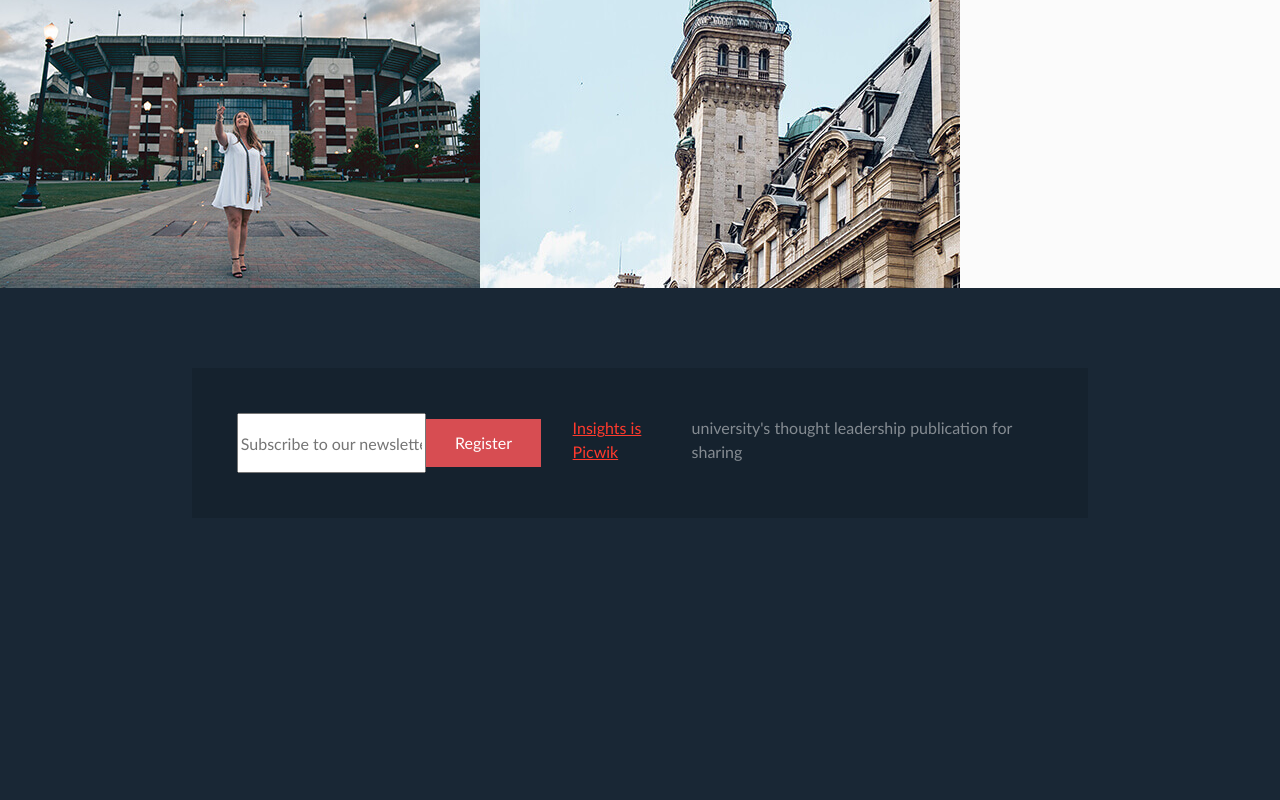
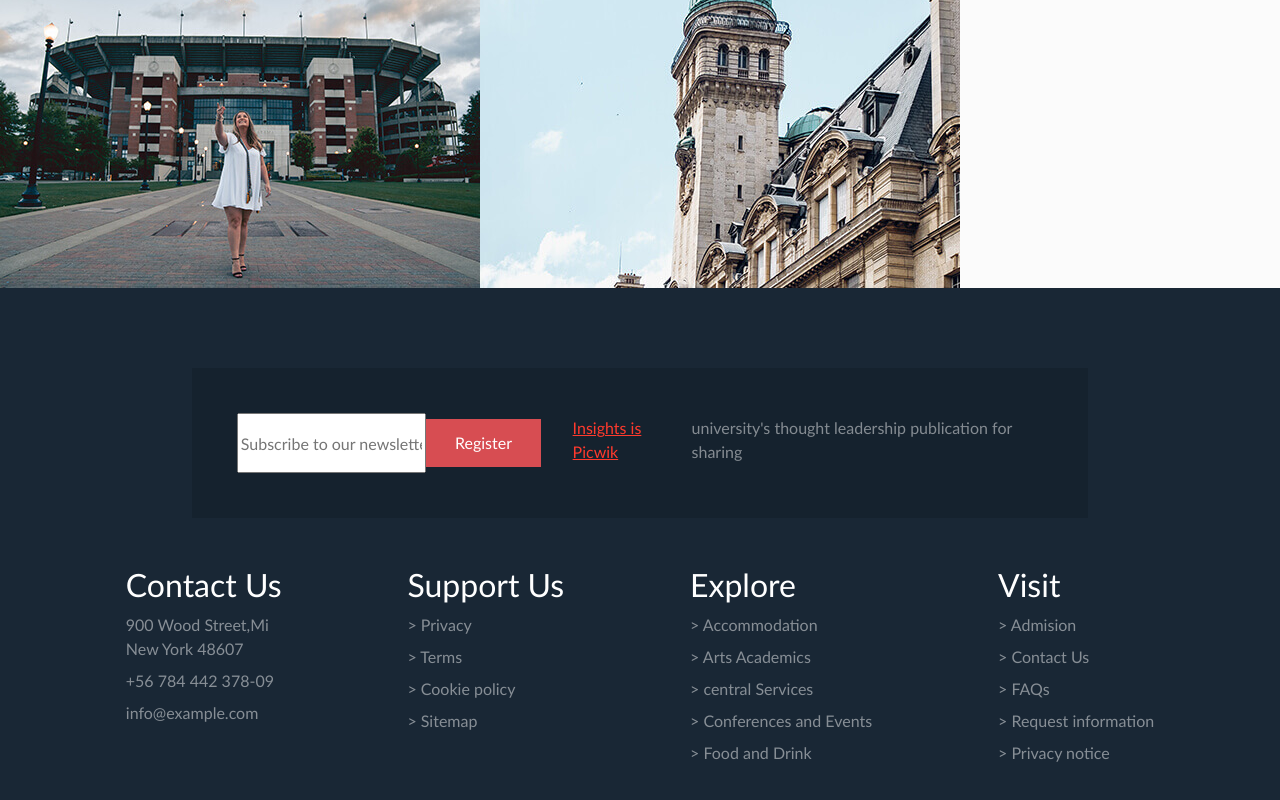
Before and after one commit to devitoangelo/proj-html-vuejs, a Vue app: page / in a window 1280 px wide. Shown: the part 3867-4667 px from the top of the page. Built offline with nearby package versions, Linux system fonts and the light colour scheme.

Commit message:
completed list footer

```diff
--- a/src/App.vue
+++ b/src/App.vue
@@ -397,6 +397,7 @@ export default {
 
   <!-- footer -->
   <footer>
+    <!-- input_footer -->
     <div class="site_footer">
       <div class="footer">
         <div class="templete_footer">
@@ -409,15 +410,58 @@ export default {
             <nav style="color: var(--color_text);">
               university's thought leadership publication for sharing
             </nav>
+          </section>
+        </div>
+      </div>
+
+      <!-- list_footer -->
+      <div class="list_footer">
+        <div class="contanier-info">
+          <aside>
+            <h2>Contact Us</h2>
+            <div class="info_footer">
+              <section class="pb-2"><i class="fa-solid fa-location-dot"></i> 900 Wood Street,Mi <br> New York 48607</section>
+              <section class="pb-2"><i class="fa-solid fa-square-phone"></i> +56 784 442 378-09 </section>
+              <section><i class="fa-regular fa-envelope"></i> info@example.com</section>
+            </div>
+          </aside>
+
+          <aside>
+            <h2>Support Us</h2>
+            <div class="info_footer">
+              <section class="pb-2">> Privacy</section>
+              <section class="pb-2">> Terms</section>
+              <section class="pb-2">> Cookie policy</section>
+              <section>> Sitemap</section>
+            </div>
+          </aside>
 
 
-          </section>
+          <aside>
+            <h2>Explore</h2>
+            <div class="info_footer">
+              <section class="pb-2">> Accommodation</section>
+              <section class="pb-2">> Arts Academics</section>
+              <section class="pb-2"> > central Services </section>
+              <section class="pb-2">> Conferences and Events</section>
+              <section>> Food and Drink </section>
+            </div>
+          </aside>
 
 
+          <aside>
+            <h2>Visit</h2>
+            <div class="info_footer">
+              <section class="pb-2"> > Admision</section>
+              <section class="pb-2">> Contact Us</section>
+              <section class="pb-2">> FAQs</section>
+              <section class="pb-2">> Request information</section>
+              <section>> Privacy notice</section>
+            </div>
+          </aside>
+        </div>
 
 
-
-        </div>
       </div>
 
 
@@ -661,7 +705,7 @@ hr {
 
 
 /* footer */
-
+/* input_footer */
 .site_footer {
   background-color: var(--bg_footer);
   height: 600px;
@@ -716,6 +760,25 @@ hr {
     }
 
   }
+}
 
+/* list_footer */
+
+.list_footer {
+  color: white;
+  margin-top: 3rem;
+
+
+  >.contanier-info {
+    display: flex;
+    justify-content: space-evenly;
+
+
+
+  }
+}
+
+.info_footer {
+  color: var(--color_text);
 }
 </style>
```
